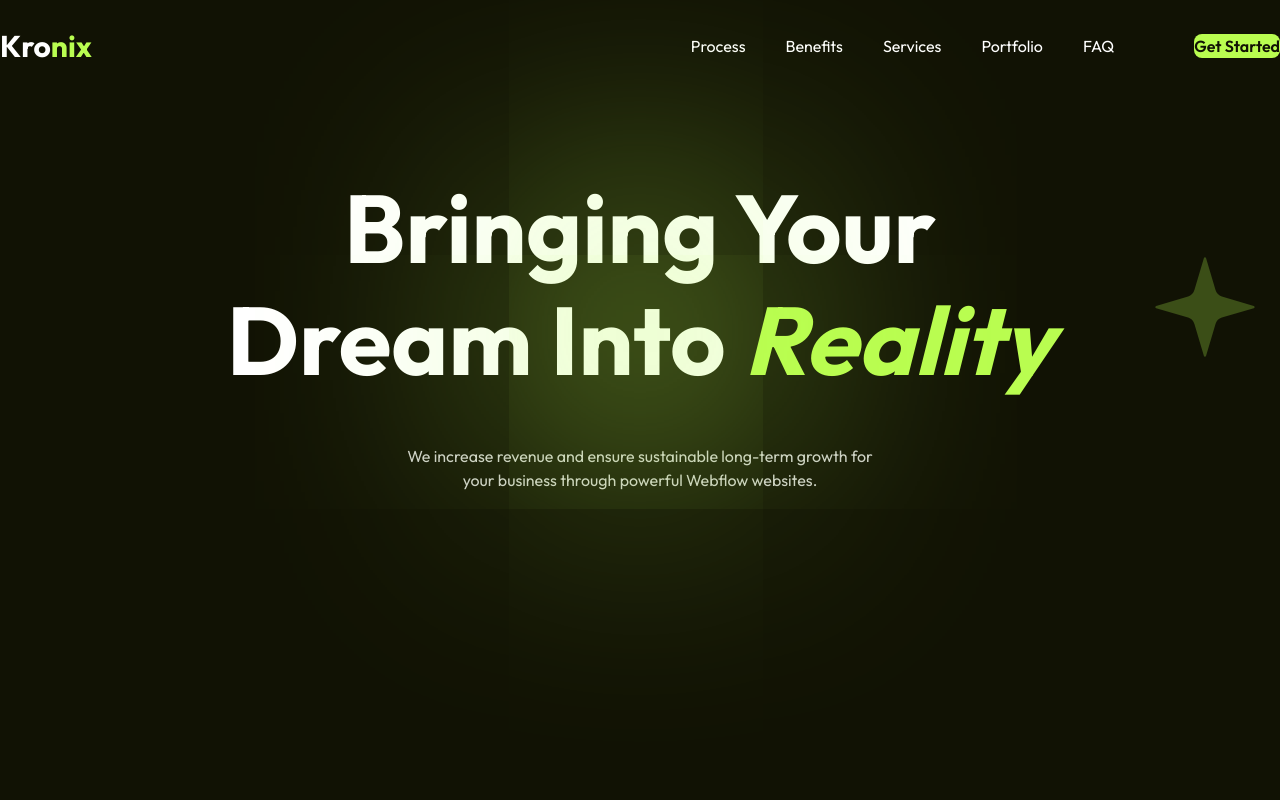
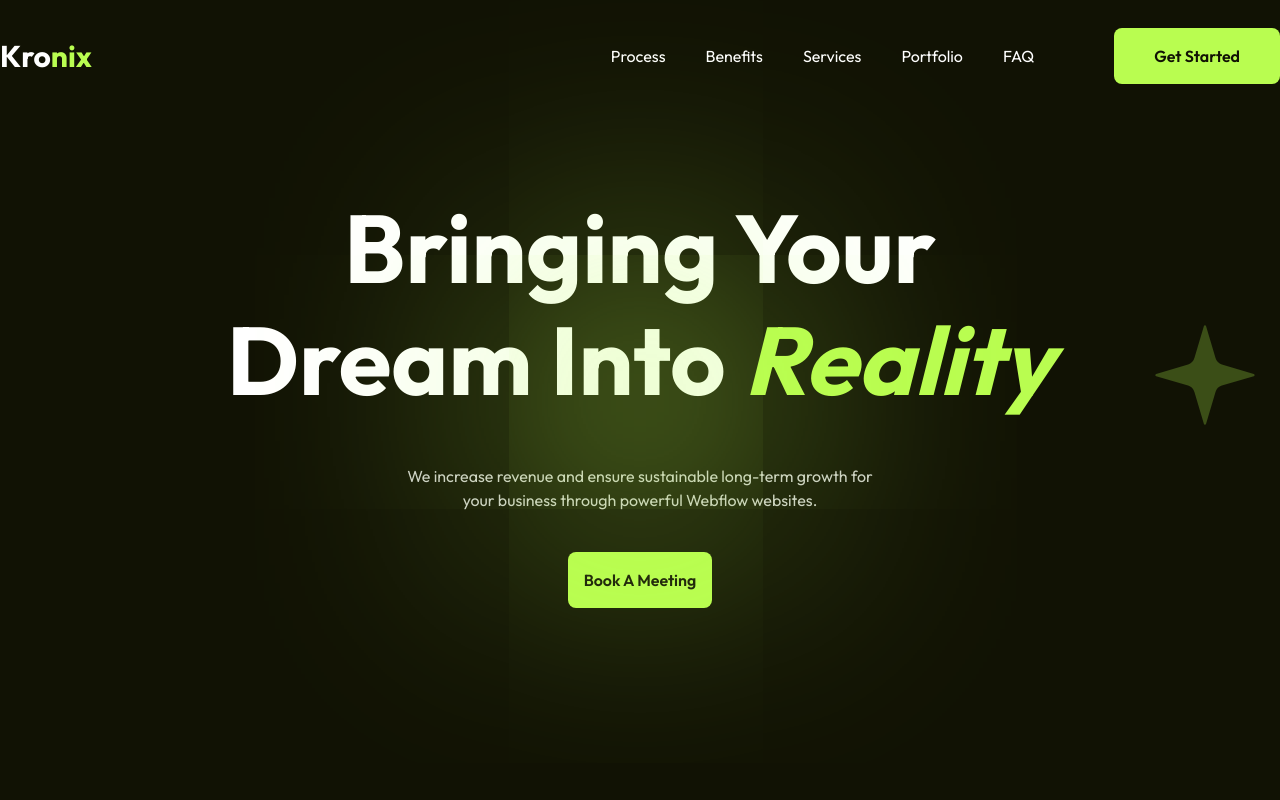
Before and after one commit to mehedihasanfaiyaz/kronix-saas, a React (Vite) app: page / in a window 1280 px wide. Shown: the top 800 px of the page. Built offline with nearby package versions, Linux system fonts and the light colour scheme.

Commit message:
feat(): custom buttons

```diff
--- a/src/section/Header.tsx
+++ b/src/section/Header.tsx
@@ -27,7 +27,7 @@ export default function Header() {
               FAQ
             </li>
           </ul>
-          <Button text="Get Started" />
+          <Button text="Get Started" customStyles="px-10 py-4" />
         </div>
       </div>
     </div>
--- a/src/section/Hero.tsx
+++ b/src/section/Hero.tsx
@@ -1,3 +1,4 @@
+import Button from "../components/Button";
 import "../index.css";
 
 export default function Hero() {
@@ -13,10 +14,11 @@ export default function Hero() {
           alt="star icon"
           className="absolute right-0 h-[150px] w-[150px] pb-12"
         />
-        <p className="mt-12 max-w-[500px] opacity-80">
+        <p className="mt-12 max-w-[500px] font-normal opacity-80">
           We increase revenue and ensure sustainable long-term growth for your
           business through powerful Webflow websites.
         </p>
+        <Button text="Book A Meeting" customStyles="mt-10 py-4 px-4" />
         <div className="glow absolute z-10 opacity-40"></div>
       </div>
     </div>
```
